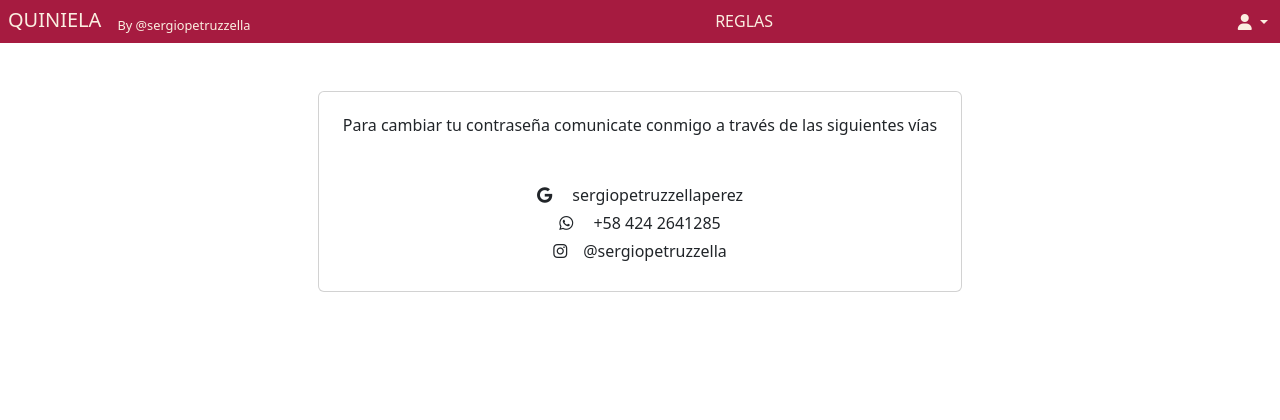
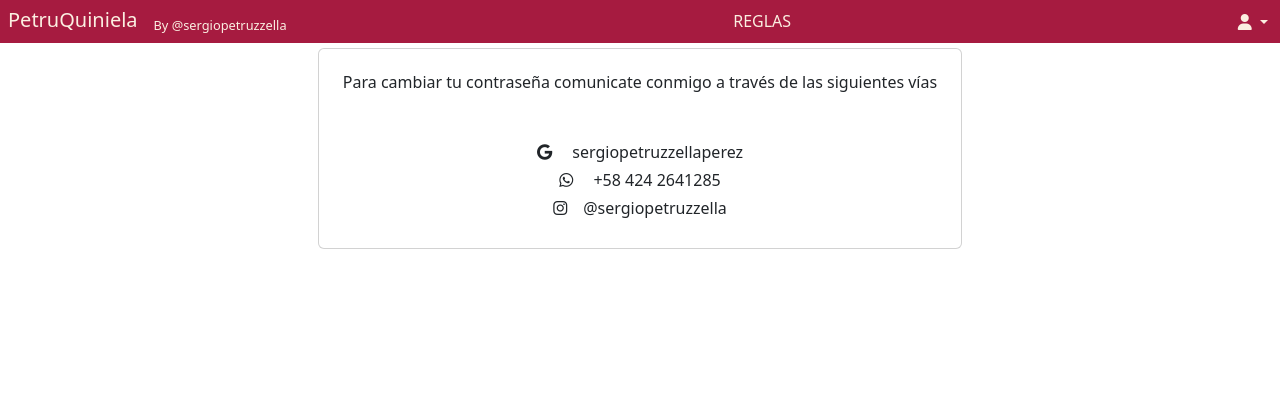
Before and after one commit to sergiopetruzzella/quiniela, a Django app: page /change/ in a window 1280 px wide. Shown: the top 420 px of the page. Run offline with Django 4.2, Linux system fonts and the light colour scheme.

Commit message:
change-nav

```diff
--- a/templates/base.html
+++ b/templates/base.html
@@ -16,7 +16,7 @@
   <div style="min-height: 70%">
 
 
-    <nav class="navbar bg-red">
+    <nav class="navbar bg-red fixed-top">
         <div class="container-fluid ps-0">
             <div class="d-inline-flex">
               <div class="btn-group ps-3 d-sm-none">
@@ -27,7 +27,7 @@
                       <li><a href="/info" class="dropdown-item  text-gold " type="button"><i class="fa fa-circle-info pe-2"></i>REGLAS</a></li>
                   </ul>
                 </div>
-        <a href="/desk"><span class="navbar-brand h1 text-gold ms-2">QUINIELA</span></a>
+        <a href="/desk"><span class="navbar-brand h1 text-gold ms-2">PetruQuiniela</span></a>
           <span class="mt-2 text-gold tx-sm d-none d-sm-block ">By @sergiopetruzzella</span>
             </div>
             <div>
```
